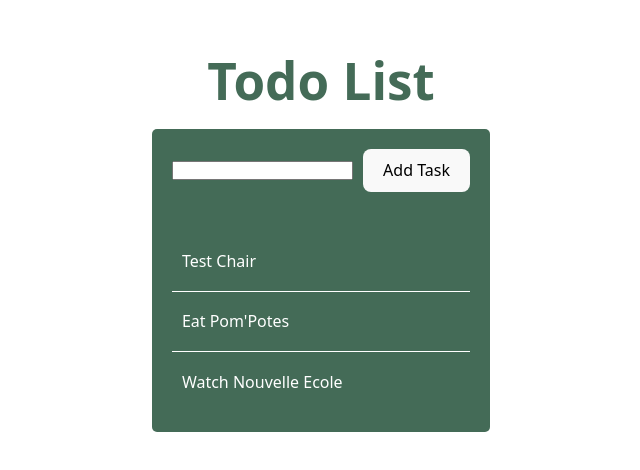
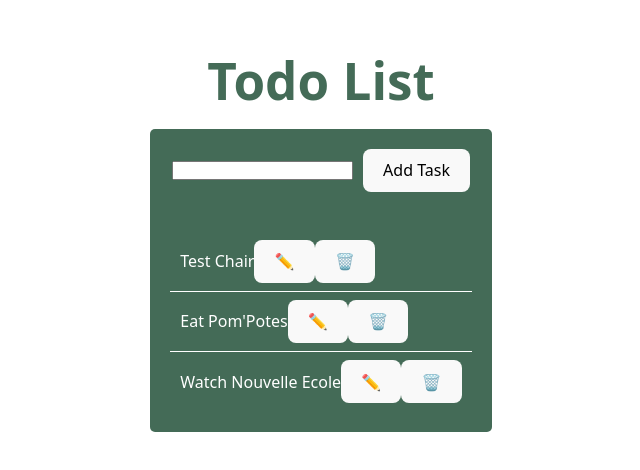
Before and after one commit to Jacma-pro/to-do-list-react, a React (Vite) app: page / in a window 1280 px wide. Shown: the part 158-628 px from the top of the page, without its empty margins (319-959 px from the left). Built offline with nearby package versions, Linux system fonts and the light colour scheme.

Commit message:
add edit and delete button

```diff
--- a/src/components/todo.jsx
+++ b/src/components/todo.jsx
@@ -36,7 +36,12 @@ const Todo = () => {
                 <div className="task-section">
                     <ul className='task-list'>
                         {tasks.map((task, index) => (
-                            <li id={`task-${index}`} key={index} className='task-item'>{task}</li>
+                            <li id={`task-${index}`} key={index} className='task-item'>{task}
+                            <div className='task-item-actions'>
+                                <button className='edit-task-button'>✏️</button>
+                                <button className='delete-task-button'>🗑️</button>
+                            </div>
+                            </li>
                         ))}
                     </ul>
                 </div>
```
